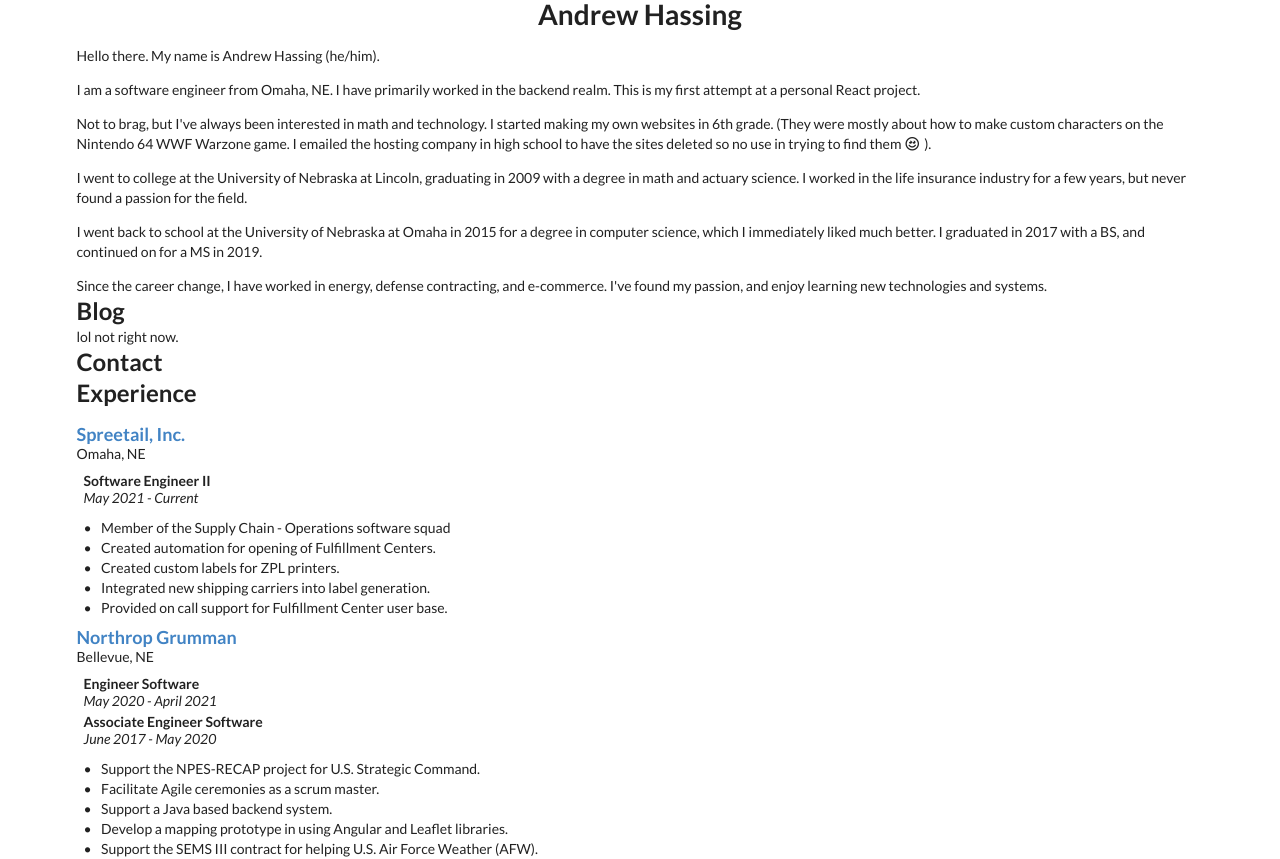
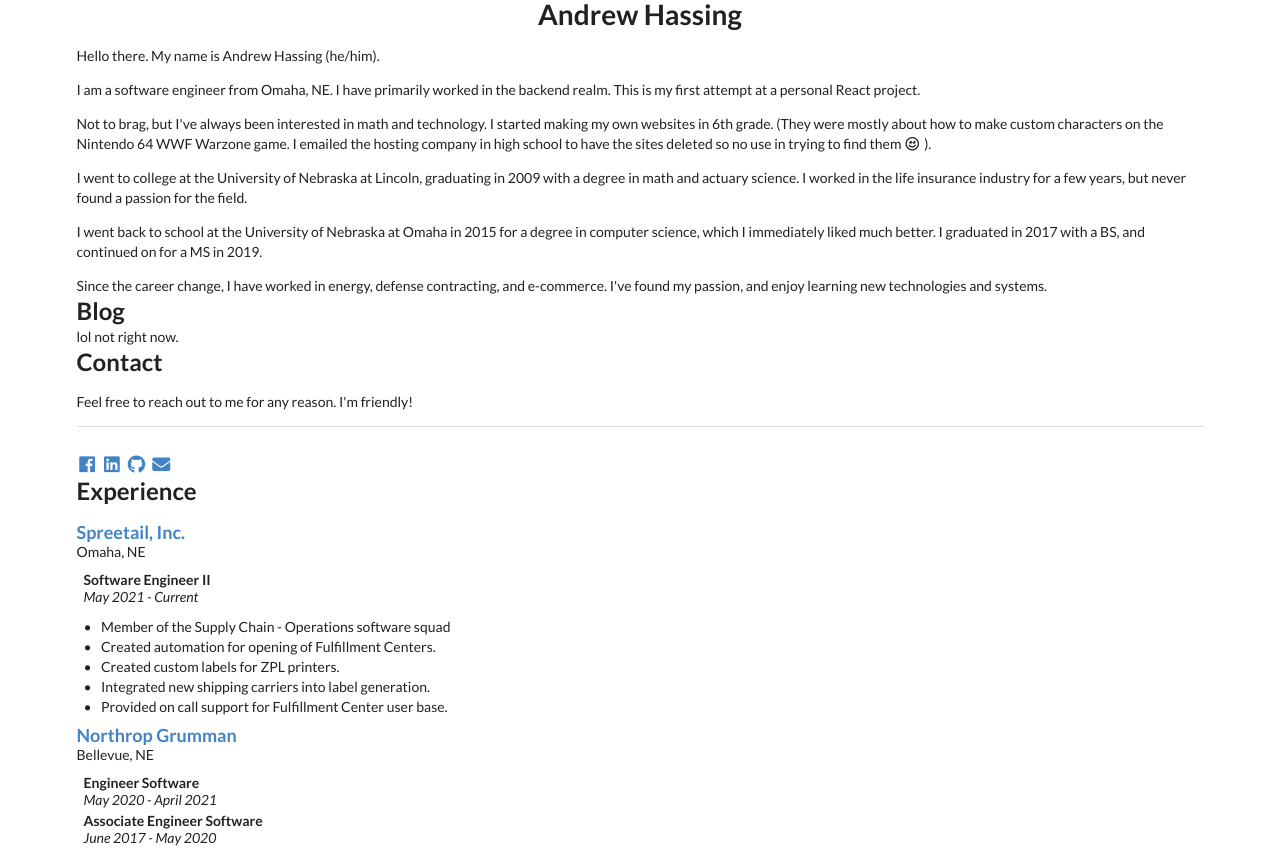
Before and after one commit to ahassing/website, a React (Create React App) app: page / in a window 1280 px wide. Shown: the top 859 px of the page. Built offline with nearby package versions, Linux system fonts and the light colour scheme.

Commit message:
Socials to contact

```diff
--- a/src/components/pages/Contact.js
+++ b/src/components/pages/Contact.js
@@ -1,9 +1,23 @@
 import React from 'react';
+
+const renderSocials = () => {
+    return (
+        <h3 className="ui icon">
+            <a href="https://www.facebook.com/hassingar"><i className='facebook icon'></i></a>
+            <a href="https://www.linkedin.com/in/ahassing/"><i className='linkedin icon'></i></a>
+            <a href="https://github.com/ahassing"><i className='github icon'></i></a>
+            <a href="mailto:andrewhassing@gmail.com"><i className='envelope icon'></i></a>
+        </h3>
+    )
+}
 
 const Contact = () => {
     return (
         <div>
             <h2>Contact</h2>
+            <p>Feel free to reach out to me for any reason. I'm friendly!</p>
+            <div className="ui divider"></div>
+            {renderSocials()}
         </div>
     );
 }
```
